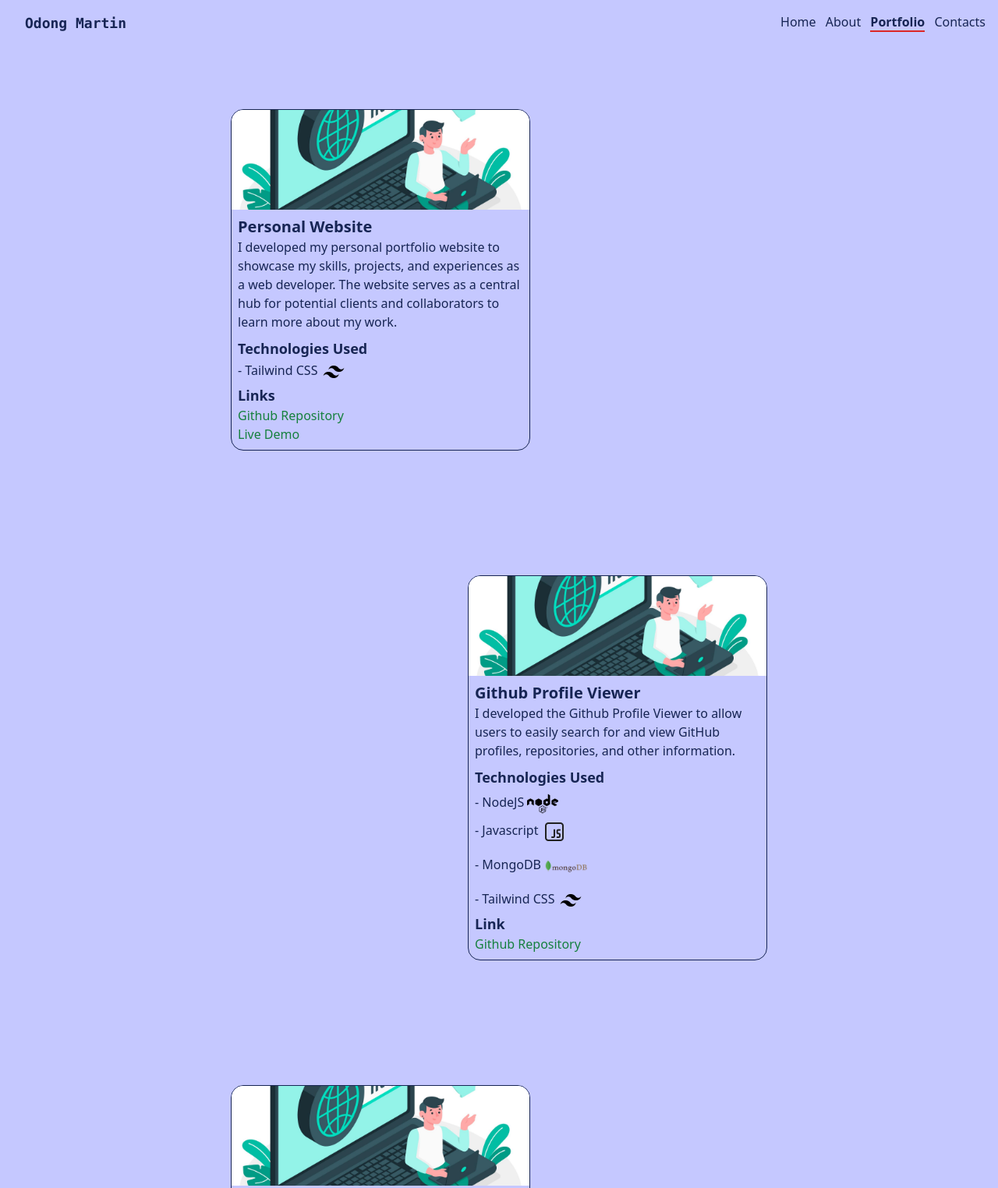
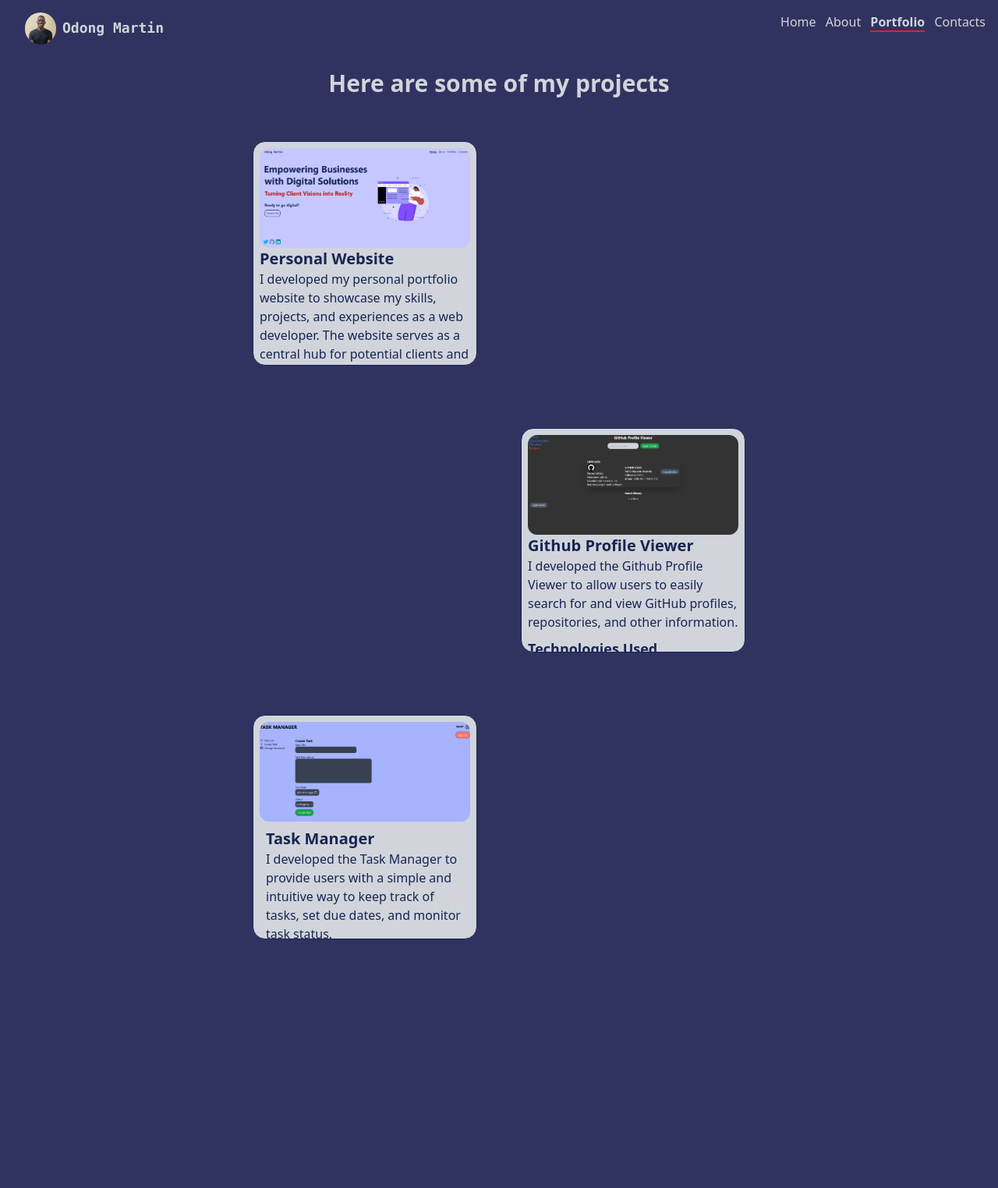
Before and after one commit to OdongMartin/OdongMartin.github.io, a website: page portfolio.html in a window 1280 px wide. Shown: the top 1524 px of the page at 78% size. After the commit the page ends 1245 px from the top, so only its background shows below. Drawn offline with Linux system fonts and the light colour scheme.

Commit message:
completed my portfolio kinda

```diff
--- a/portfolio.html
+++ b/portfolio.html
@@ -6,67 +6,55 @@
     <title>Portfolio</title>
     <link rel="stylesheet" href="/public/output.css">
 </head>
-<body class="bg-[#c5c8ff]">
+<body class="bg-[#30335f]">
     <main>
-        <header class="flex justify-between m-4">
-            <div>
-                <span class="ml-4 font-bold text-blue-950 font-mono text-lgfont-mono text-lg">Odong Martin</span>
+        <header class="flex justify-between m-4 text-gray-300">
+            <div class="ml-4 flex items-center">
+                <a href="https://github.com/OdongMartin"><img src="img/my-photo-w.jpg" alt="my picture" class="rounded-full w-10"></a>
+                <span class=" font-bold font-mono text-lg ml-2">Odong Martin</span>
             </div>
             <div>
-                <a href="index.html" class="text-blue-950">Home</a>
-                <a href="about.html" class="ml-2 text-blue-950">About</a>
-                <a href="portfolio.html" class="ml-2 text-blue-950 border-b-2 border-red-600 font-bold">Portfolio</a>
-                <a href="contact.html" class="ml-2 text-blue-950">Contacts</a>
+                <a href="index.html">Home</a>
+                <a href="about.html" class="ml-2">About</a>
+                <a href="portfolio.html" class="ml-2  border-b-2 border-red-600 font-bold">Portfolio</a>
+                <a href="contact.html" class="ml-2">Contacts</a>
             </div>
         </header>
 
         <div class="flex flex-col items-center text-blue-950">
-            <div class="w-96 m-20 mr-96 border rounded-2xl border-blue-950 overflow-hidden">
-                <a href="https://odongmartin.github.io"><img src="img/3918929.jpg" alt="website image" class="w-full h-32 object-cover"></a>
-                <div class="p-2">
+            <span class="font-bold text-3xl m-4 text-gray-300">Here are some of my projects</span>
+            <div class="w-72 h-72 m-10 mr-96 border rounded-2xl border-blue-950 overflow-hidden bg-gray-300 p-2 hover:w-96 hover:h-96 transition-all ease-out duration-700">
+                <a href="https://github.com/OdongMartin/OdongMartin.github.io"><img src="img/portfolio.png" alt="website image" class=" rounded-xl w-full h-32 object-cover"></a>
                 <h class="font-bold text-xl">Personal Website</h>
                 <p>I developed my personal portfolio website to showcase my skills, projects, and experiences as a web developer. The website serves as a central hub for potential clients and collaborators to learn more about my work.</p>
                 <p class="font-bold text-lg mt-2">Technologies Used</p>
                 <span>- Tailwind CSS</span> <img src="img/tailwindcss.png" alt="tailwind css" class="w-8 inline-flex">
-                    <p class="font-bold text-lg">Links</p>
-                    <a href="https://github.com/OdongMartin/OdongMartin.github.io" class="text-green-700">Github Repository</a>
-                    <a href="https://odongmartin.github.io" class="block text-green-700">Live Demo</a>
+
+                <a href="https://github.com/OdongMartin/OdongMartin.github.io" class="text-green-700 block">Github Repository</a>
             </div>
 
-            </div>
-
-            <div class="w-96 m-20 ml-96 border rounded-2xl border-blue-950 overflow-hidden">
-                <a href="https://github.com/OdongMartin/GitHub-Profile-Viewer"><img src="img/3918929.jpg" alt=" GitHub-Profile-Viewer" class="w-full h-32 object-cover"></a>
-                <div class="p-2">
+            <div class="w-72 h-72 m-10 ml-96 border rounded-2xl border-blue-950 overflow-hidden bg-gray-300 p-2 hover:w-96 hover:h-96 transition-all ease-out duration-700">
+                <a href="https://github.com/OdongMartin/GitHub-Profile-Viewer"><img src="img/profile-viewer.png" alt=" GitHub-Profile-Viewer" class="rounded-xl w-full h-32 object-cover"></a>
                 <h class="font-bold text-xl">Github Profile Viewer</h>
                 <p>I developed the Github Profile Viewer to allow users to easily search for and view GitHub profiles, repositories, and other information.</p>
                 <p class="font-bold text-lg mt-2">Technologies Used</p>
-                    <span>- NodeJS</span> <img src="img/node.png" alt="node" class="w-10 inline-flex">
-                    <br>
-                    <span>- Javascript</span> <img src="img/js.png" alt="js" class="w-8 inline-flex">
-                    <br>
-                    <span>- MongoDB</span> <img src="img/mongodb.png" alt="mongoDB" class="w-14 inline-flex">
-                    <br>
-                    <span>- Tailwind CSS</span> <img src="img/tailwindcss.png" alt="tailwind css" class="w-8 inline-flex">
-                    <p class="font-bold text-lg">Link</p>
-                    <a href="https://github.com/OdongMartin/GitHub-Profile-Viewer" class="text-green-700">Github Repository</a>
+                <span>NodeJS</span> <img src="img/node.png" alt="node" class="w-10 inline-flex">
+                <span>, Javascript</span> <img src="img/js.png" alt="js" class="w-8 inline-flex">
+                <span>, MongoDB</span> <img src="img/mongodb.png" alt="mongoDB" class="w-14 inline-flex">
+                <span>, Tailwind CSS</span> <img src="img/tailwindcss.png" alt="tailwind css" class="w-8 inline-flex">
+                <a href="https://github.com/OdongMartin/GitHub-Profile-Viewer" class="text-green-700 block">Github Repository</a>
             </div>
-            </div>
-            <div class="w-96 m-20 mr-96 border rounded-2xl border-blue-950 overflow-hidden">
-                <a href="https://github.com/OdongMartin/TaskManager"><img src="img/3918929.jpg" alt="task manager" class="w-full h-32 object-cover"></a>
+            <div class="w-72 h-72 m-10 mr-96 border rounded-2xl border-blue-950 overflow-hidden bg-gray-300 p-2 hover:w-96 hover:h-96 transition-all ease-out duration-700">
+                <a href="https://github.com/OdongMartin/TaskManager"><img src="img/create-task.png" alt="task manager" class="rounded-xl w-full h-32 object-cover"></a>
                 <div class="p-2">
                     <h class="font-bold text-xl">Task Manager</h>
                     <p>I developed the Task Manager to provide users with a simple and intuitive way to keep track of tasks, set due dates, and monitor task status.</p>
                     <p class="font-bold text-lg mt-2">Technologies Used</p>
-                    <span>- NodeJS</span> <img src="img/node.png" alt="node" class="w-10 inline-flex">
-                    <br>
-                    <span>- Javascript</span> <img src="img/js.png" alt="js" class="w-8 inline-flex">
-                    <br>
-                    <span>- MongoDB</span> <img src="img/mongodb.png" alt="mongoDB" class="w-14 inline-flex">
-                    <br>
-                    <span>- Tailwind CSS</span> <img src="img/tailwindcss.png" alt="tailwind css" class="w-8 inline-flex">
-                    <p class="font-bold text-lg">Link</p>
-                    <a href="https://github.com/OdongMartin/TaskManager" class="text-green-700">Github Repository</a>
+                    <img src="img/node.png" alt="node" class="w-10 inline-flex">
+                    <img src="img/js.png" alt="js" class="w-8 inline-flex">
+                    <img src="img/mongodb.png" alt="mongoDB" class="w-14 inline-flex">
+                    <img src="img/tailwindcss.png" alt="tailwind css" class="w-8 inline-flex">
+                    <a href="https://github.com/OdongMartin/TaskManager" class="text-green-700 block">Github Repository</a>
                     <a href="https://odongtaskmanager.cyclic.app" class="block text-green-700">Live Demo</a>
                 </div>
             </div>
```
Also changed, not shown: about.html (+11 -10 lines), contact.html (+41 -0 lines), index.html (+10 -9 lines), img/create-task.png (added), img/portfolio.png (added), img/profile-viewer.png (added), public/output.css. Lines whose indentation alone changed are shown as unchanged.
